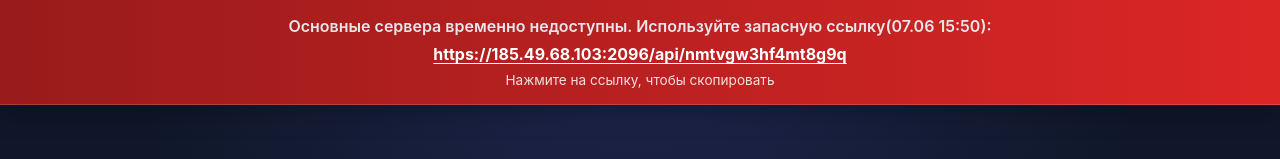
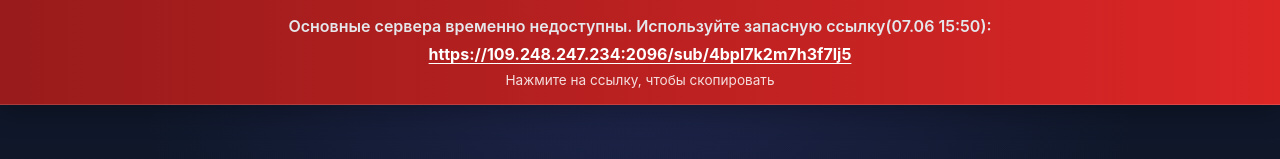
Before and after one commit to JolimJostar/vpn-ot-yana, a React (Create React App) app: page / in a window 1280 px wide. Shown: the top 159 px of the page. Built offline with nearby package versions, Linux system fonts and the light colour scheme.

Commit message:
туц дштл

```diff
--- a/src/config.ts
+++ b/src/config.ts
@@ -7,6 +7,6 @@ export const siteConfig = {
     /** Включите true, когда основной сервер недоступен */
     enabled: true,
     message: 'Основные сервера временно недоступны. Используйте запасную ссылку(07.06 15:50):',
-    backupUrl: 'https://185.49.68.103:2096/api/nmtvgw3hf4mt8g9q',
+    backupUrl: 'https://109.248.247.234:2096/sub/4bpl7k2m7h3f7lj5',
   },
 };
```
